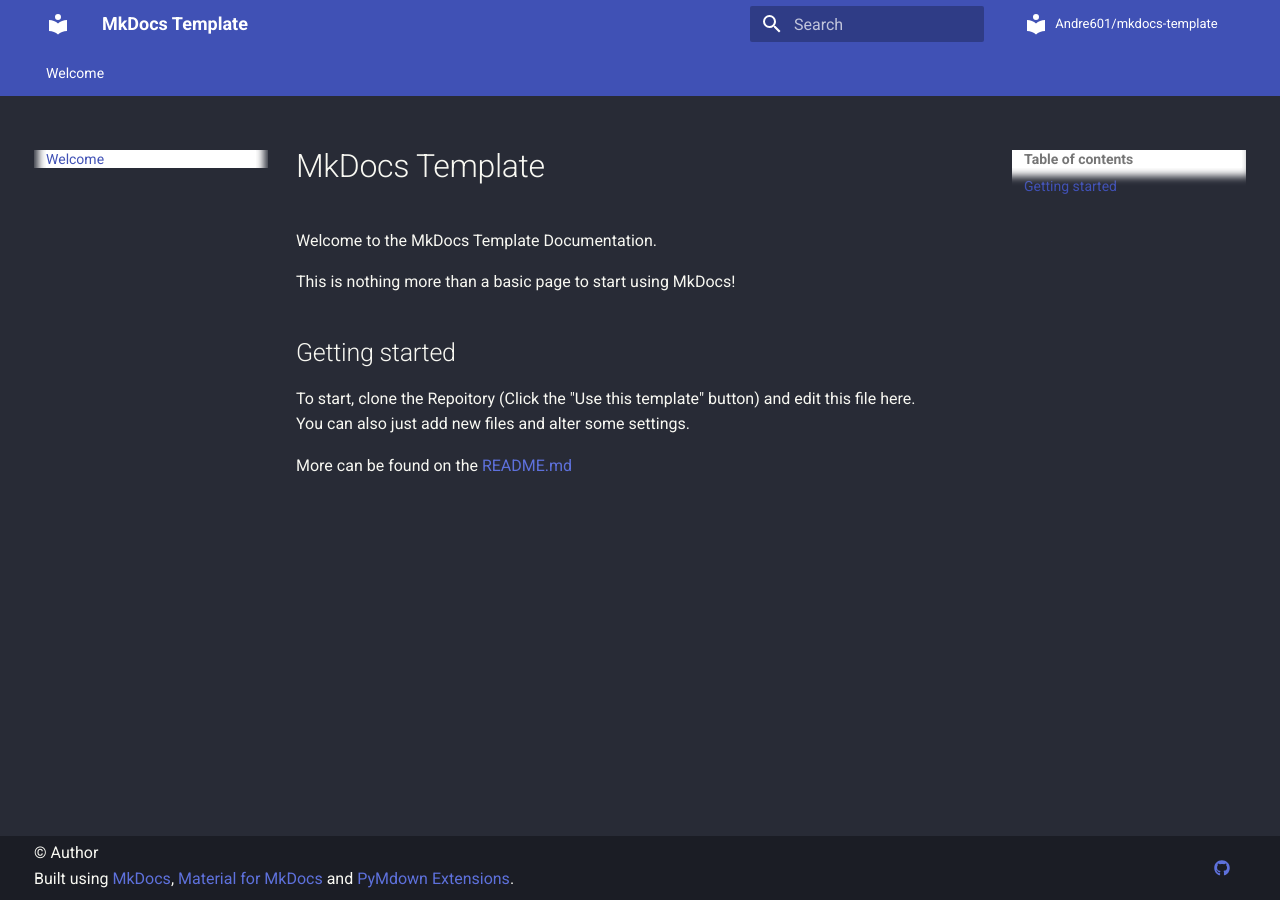
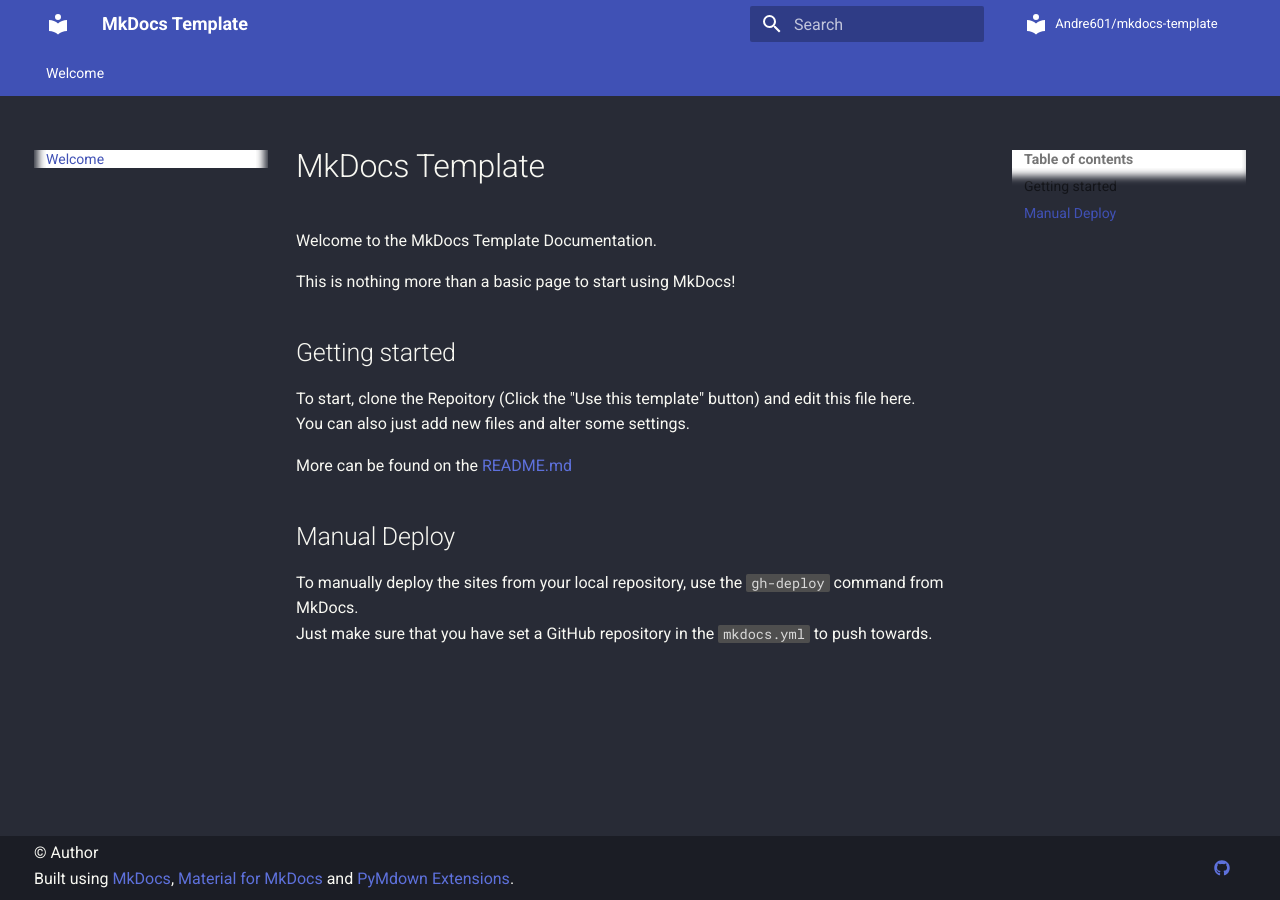
Before and after one commit to Andre601/mkdocs-template, an MkDocs documentation site: the page built from docs/index.md, in a window 1280 px wide. Built offline with MkDocs 1.6.1 and Material for MkDocs 9.7.7, drawn with Linux system fonts in a browser that asks for light colours; comment, search, counter and statistics services are not loaded.

Commit message:
Update index.md

```diff
--- a/docs/index.md
+++ b/docs/index.md
@@ -8,3 +8,7 @@
 You can also just add new files and alter some settings.
 
 More can be found on the [README.md](https://github.com/Andre601/mkdocs-template/blob/master/README.md)
+
+## Manual Deploy
+To manually deploy the sites from your local repository, use the `gh-deploy` command from MkDocs.
+Just make sure that you have set a GitHub repository in the `mkdocs.yml` to push towards.
```
